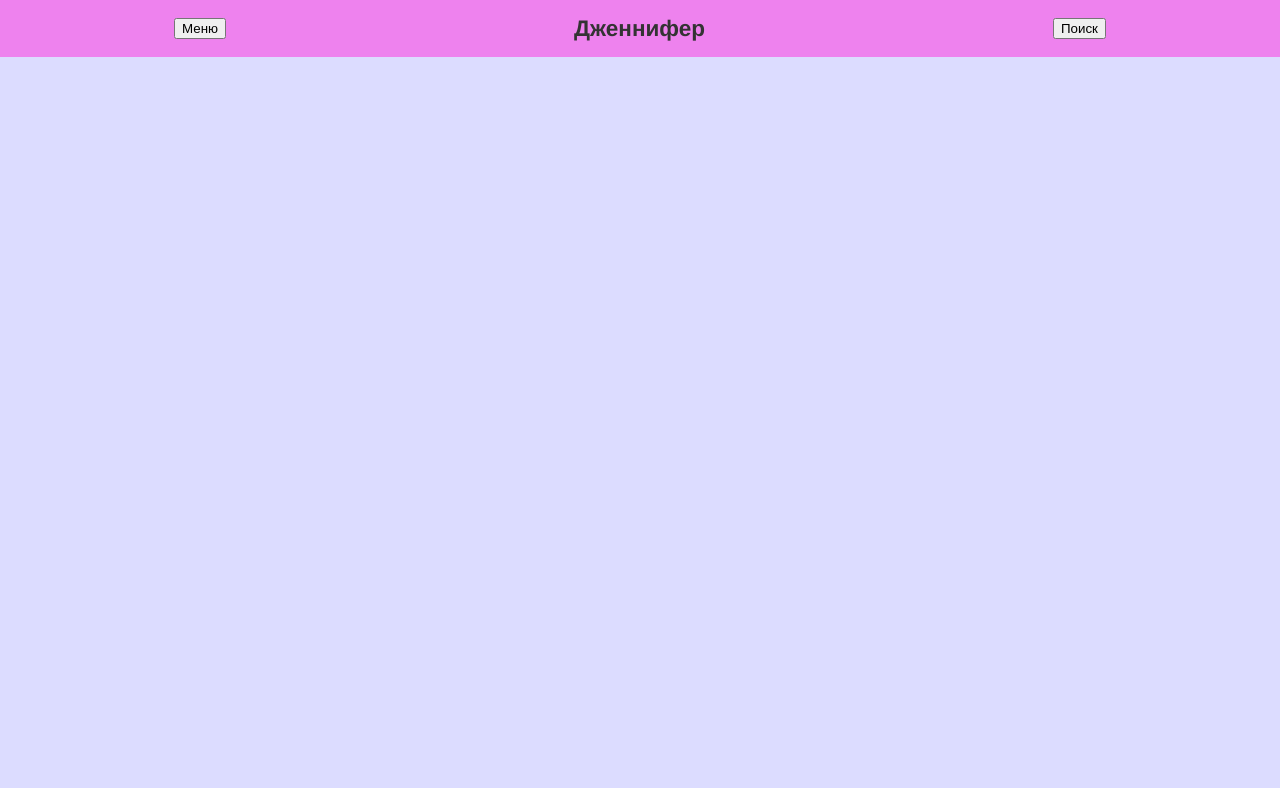
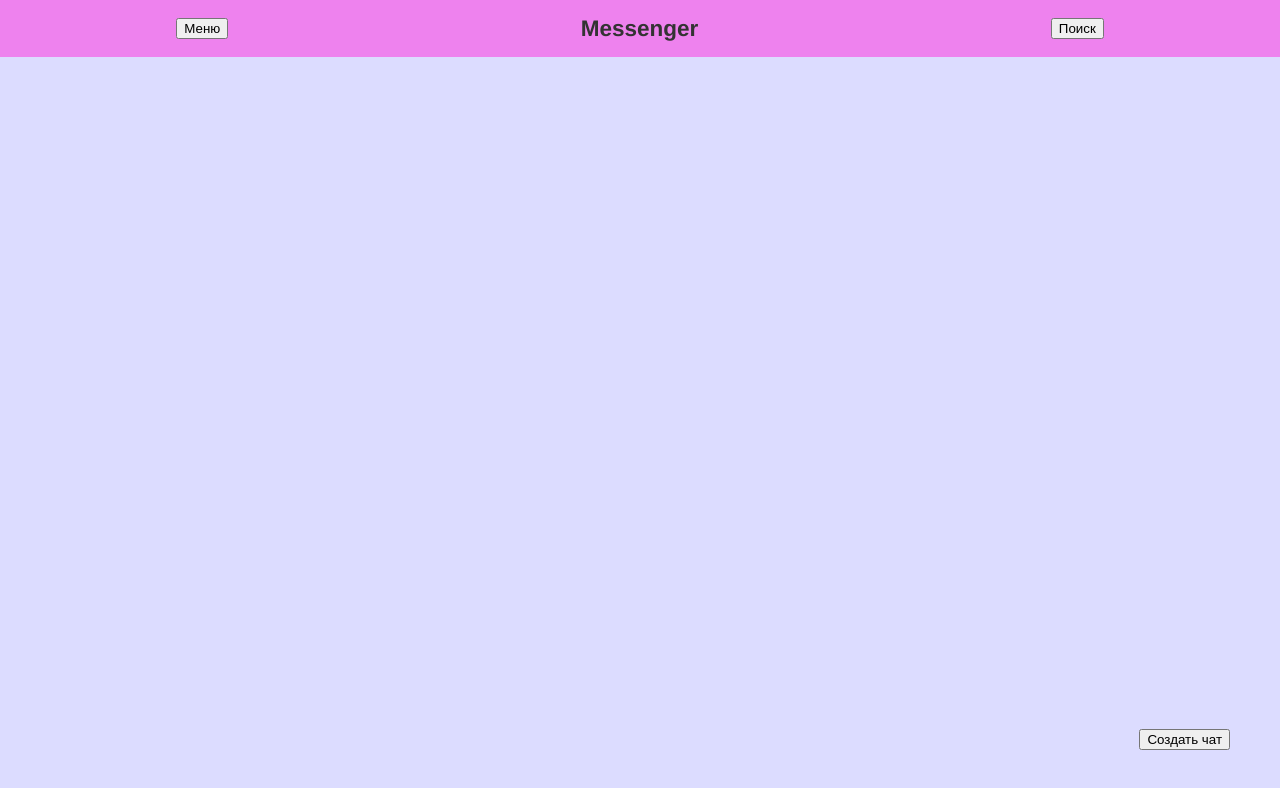
Before and after one commit to Batmaev/2019-2-Track-Frontend-V-Batmaev, a website built with webpack: page web-components/src/index.html in a window 1280 px wide. Built offline with nearby package versions, Linux system fonts and the light colour scheme.

Commit message:
Парящая кнопка

```diff
--- a/web-components/src/index.css
+++ b/web-components/src/index.css
@@ -50,3 +50,9 @@ existing-message {
 .sent_by_me {
     align-self: flex-end;
 }
+
+.create-chat {
+    position: fixed;
+    bottom: 50px;
+    right: 50px;
+}
--- a/web-components/src/index.html
+++ b/web-components/src/index.html
@@ -7,10 +7,9 @@
 <body>
     <top>
        <button id="left-button">Меню</button>
-       <h2>Дженнифер</h2>
+       <h2>Messenger</h2>
        <button>Поиск</button>
     </top>
-    <!-- <message-list style="display: none;"></message-list> -->
     <chat-list>
         <chat-in-chat-list chat_id="1"></chat-in-chat-list>
         <chat-in-chat-list chat_id="2"></chat-in-chat-list>
@@ -28,5 +27,6 @@
         <chat-in-chat-list chat_id="14"></chat-in-chat-list>
         <chat-in-chat-list chat_id="15"></chat-in-chat-list>
     </chat-list>
+    <button class="create-chat">Создать чат</button>
 </body>
 </html>
```
